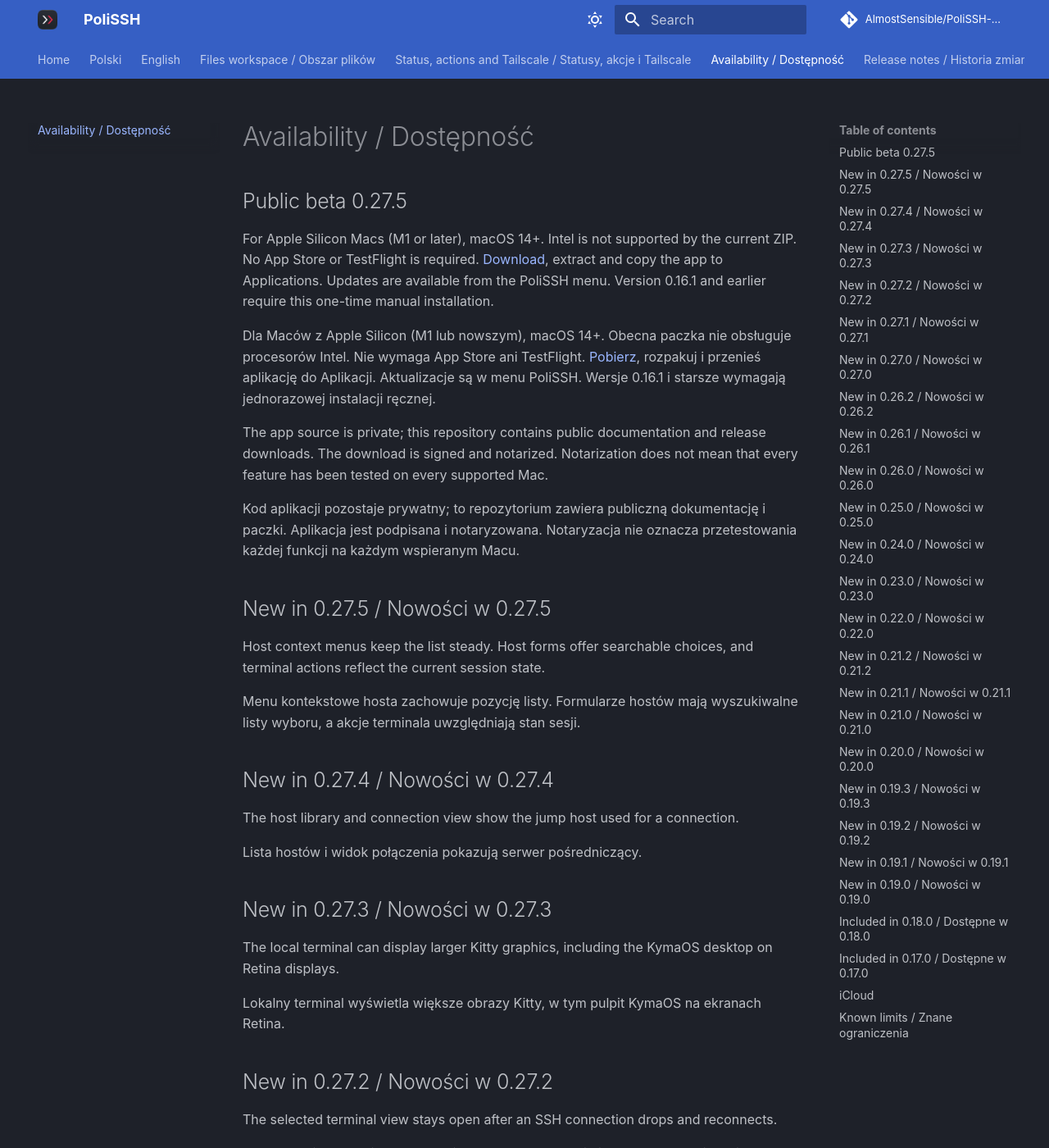
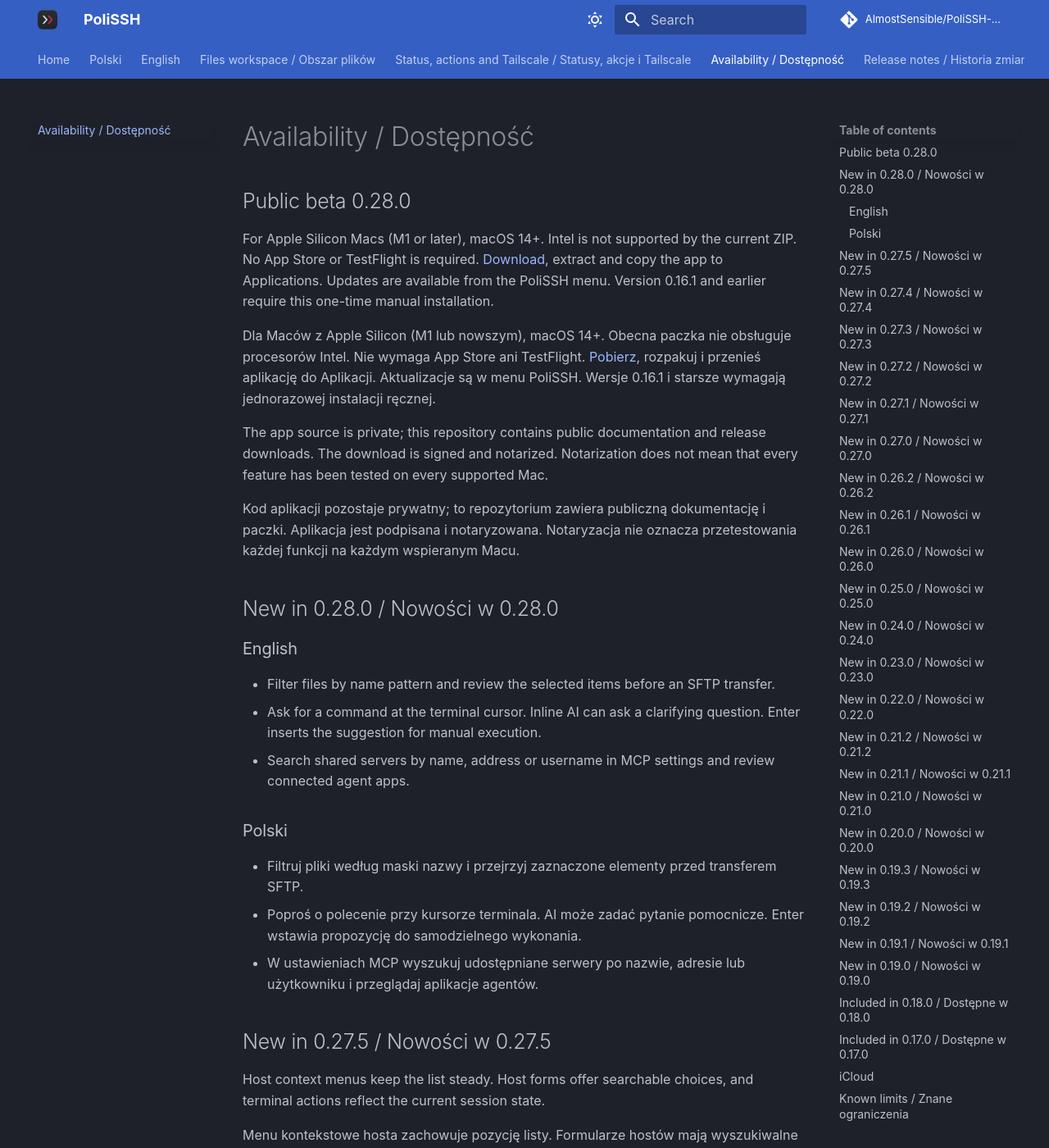
Before and after one commit to AlmostSensible/PoliSSH-docs, an MkDocs documentation site: the page built from docs/status.md, in a window 1280 px wide and 1400 px high. Shown: the whole window at 82% size. Built offline with MkDocs 1.6.1 and Material for MkDocs 9.7.7, drawn with Linux system fonts in a browser that asks for light colours; comment, search, counter and statistics services are not loaded.

Commit message:
Document PoliSSH 0.28.0

```diff
--- a/docs/status.md
+++ b/docs/status.md
@@ -1,14 +1,28 @@
 # Availability / Dostępność
 
-## Public beta 0.27.5
+## Public beta 0.28.0
 
-For Apple Silicon Macs (M1 or later), macOS 14+. Intel is not supported by the current ZIP. No App Store or TestFlight is required. [Download](https://github.com/AlmostSensible/PoliSSH-docs/releases/download/v0.27.5/PoliSSH-0.27.5-arm64.zip), extract and copy the app to Applications. Updates are available from the PoliSSH menu. Version 0.16.1 and earlier require this one-time manual installation.
+For Apple Silicon Macs (M1 or later), macOS 14+. Intel is not supported by the current ZIP. No App Store or TestFlight is required. [Download](https://github.com/AlmostSensible/PoliSSH-docs/releases/download/v0.28.0/PoliSSH-0.28.0-arm64.zip), extract and copy the app to Applications. Updates are available from the PoliSSH menu. Version 0.16.1 and earlier require this one-time manual installation.
 
-Dla Maców z Apple Silicon (M1 lub nowszym), macOS 14+. Obecna paczka nie obsługuje procesorów Intel. Nie wymaga App Store ani TestFlight. [Pobierz](https://github.com/AlmostSensible/PoliSSH-docs/releases/download/v0.27.5/PoliSSH-0.27.5-arm64.zip), rozpakuj i przenieś aplikację do Aplikacji. Aktualizacje są w menu PoliSSH. Wersje 0.16.1 i starsze wymagają jednorazowej instalacji ręcznej.
+Dla Maców z Apple Silicon (M1 lub nowszym), macOS 14+. Obecna paczka nie obsługuje procesorów Intel. Nie wymaga App Store ani TestFlight. [Pobierz](https://github.com/AlmostSensible/PoliSSH-docs/releases/download/v0.28.0/PoliSSH-0.28.0-arm64.zip), rozpakuj i przenieś aplikację do Aplikacji. Aktualizacje są w menu PoliSSH. Wersje 0.16.1 i starsze wymagają jednorazowej instalacji ręcznej.
 
 The app source is private; this repository contains public documentation and release downloads. The download is signed and notarized. Notarization does not mean that every feature has been tested on every supported Mac.
 
 Kod aplikacji pozostaje prywatny; to repozytorium zawiera publiczną dokumentację i paczki. Aplikacja jest podpisana i notaryzowana. Notaryzacja nie oznacza przetestowania każdej funkcji na każdym wspieranym Macu.
+
+## New in 0.28.0 / Nowości w 0.28.0
+
+### English
+
+- Filter files by name pattern and review the selected items before an SFTP transfer.
+- Ask for a command at the terminal cursor. Inline AI can ask a clarifying question. Enter inserts the suggestion for manual execution.
+- Search shared servers by name, address or username in MCP settings and review connected agent apps.
+
+### Polski
+
+- Filtruj pliki według maski nazwy i przejrzyj zaznaczone elementy przed transferem SFTP.
+- Poproś o polecenie przy kursorze terminala. AI może zadać pytanie pomocnicze. Enter wstawia propozycję do samodzielnego wykonania.
+- W ustawieniach MCP wyszukuj udostępniane serwery po nazwie, adresie lub użytkowniku i przeglądaj aplikacje agentów.
 
 ## New in 0.27.5 / Nowości w 0.27.5
 
```
Also changed, not shown: docs/en/guide.md (+4 -2 lines), docs/index.md (+1 -1 lines), docs/pl/guide.md (+4 -2 lines), docs/releases.md (+14 -0 lines).
